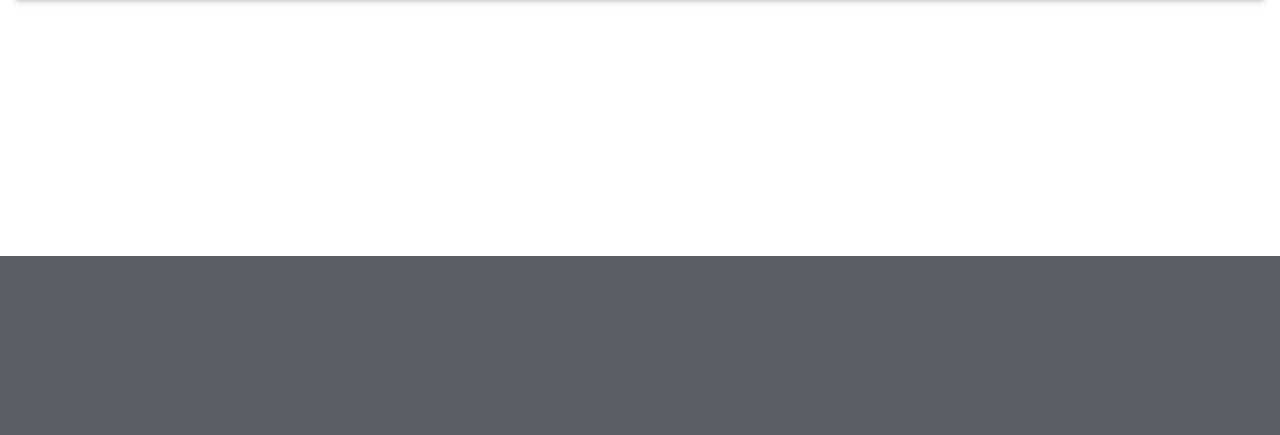
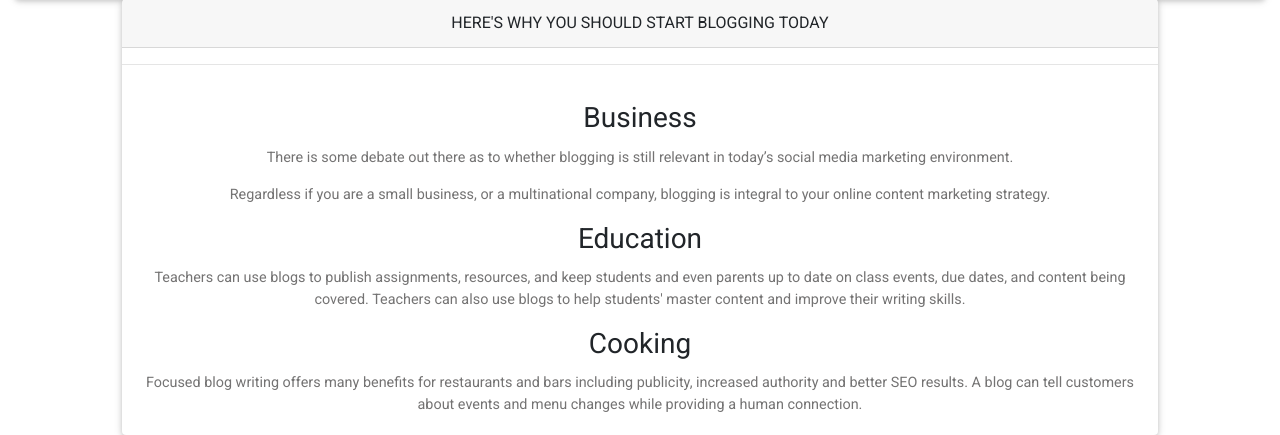
Before and after one commit to derrokip34/Blog, a Flask app: page / in a window 1280 px wide. Shown: the part 544-979 px from the top of the page. Before the commit the page ends 800 px from the top, so only its background shows below. Run offline with Flask 2, Linux system fonts and the light colour scheme; data that the repository does not hold is empty; some libraries are stand-ins or nearby versions.

Commit message:
edit the home page

```diff
--- a/app/main/forms.py
+++ b/app/main/forms.py
@@ -5,7 +5,7 @@ from wtforms.validators import Required,Email,EqualTo
 class Blogform(FlaskForm):
     blog_title = StringField('Blog title',validators=[Required()])
     content = TextAreaField('Post your blog',validators=[Required()])
-    category = SelectField('Blog Category',choices=[('Sports-Blog','Sports'),('Travel-Blog','Travel'),('Fitness-Blog','Fitness'),('Fashion-Blog','Fashion'),('Food-Blog','Food'),('Political-Blog','Politics')],validators=[Required()])
+    category = SelectField('Blog Category',choices=[('Sports-Blog','Sports'),('Travel-Blog','Travel'),('Fitness-Blog','Fitness'),('Fashion-Blog','Fashion'),('Food-Blog','Food'),('Political-Blog','Politics'),('Movie-Blog','Movie')],validators=[Required()])
     submit = SubmitField('Submit your post')
 
 class UpdateForm(FlaskForm):
--- a/app/main/views.py
+++ b/app/main/views.py
@@ -10,8 +10,10 @@ from ..email import send_reset_email
 @main.route('/')
 def index():
 
+    blogs = Blog.query.all()
+
     title = 'Welcome'
-    return render_template('index.html',title=title)
+    return render_template('index.html',title=title,blogs=blogs)
 
 @main.route('/new/blog',methods=["GET","POST"])
 @login_required
--- a/app/models.py
+++ b/app/models.py
@@ -3,6 +3,7 @@ from werkzeug.security import generate_password_hash,check_password_hash
 from flask_login import UserMixin
 from itsdangerous import TimedJSONWebSignatureSerializer as Serializer
 from flask import current_app
+from datetime import datetime
 
 class Quote():
 
@@ -66,6 +67,7 @@ class Blog(db.Model):
     blog_title = db.Column(db.String(255))
     blog_content = db.Column(db.String(1000))
     category = db.Column(db.String())
+    posted_on = db.Column(db.DateTime, default=datetime.utcnow)
     user_id = db.Column(db.Integer,db.ForeignKey("users.id"))
     comments = db.relationship('Comments',backref='review',lazy='dynamic')
 
@@ -97,6 +99,7 @@ class Comments(db.Model):
 
     id = db.Column(db.Integer,primary_key=True)
     comment = db.Column(db.String(255))
+    date_posted = db.Column(db.DateTime, default=datetime.utcnow)
     blog = db.Column(db.Integer,db.ForeignKey("blog.id"))
     user_id = db.Column(db.Integer,db.ForeignKey('users.id'))
 
--- a/app/templates/auth/login.html
+++ b/app/templates/auth/login.html
@@ -15,6 +15,7 @@
             </div>
             {% endfor %}
             {{wtf.quick_form(login_form)}}
+            <p>Forgot your password ? <a href="{{url_for('main.reset_request')}}">Click here</a></p>
             <p>Don't have an account? <a href="{{url_for('auth.register')}}">Sign up here</a></p>
         </div>
         <div class="col-md-3"></div>
--- a/app/templates/index.html
+++ b/app/templates/index.html
@@ -18,9 +18,43 @@
         </div>
     </div>
     {% if current_user.is_authenticated %}
-    <!--Blogs Posted-->
+    <div class="row">
+        <div class="col-md-1"></div>
+        <div class="col-md-8">
+            {% for blog in blogs %}
+            <hr>
+            <div class="card">
+                <div class="card-header"><a href="/user/{{blog.user.username}}">{{blog.user.username|capitalize}}</a></div>
+                <div class="card-body">
+                    <h3 class="card-title"><a href="/blog/{{blog.id}}">{{blog.blog_title}}</a></h3>
+                    <p class="card-text">{{blog.blog_content}}</p>
+                    <div class="card-footer">Posted on {{blog.posted_on.strftime('%Y-%m-%d')}}</div>
+                </div>
+            </div>
+            {% endfor %}
+        </div>
+    </div>
     {% else %}
-    <!---->
+    <div>
+        <div class="row">
+            <div class="col-md-1"></div>
+            <div class="col-md-10">
+                <div class="card text-center">
+                    <div class="card-header">HERE'S WHY YOU SHOULD START BLOGGING TODAY</div>
+                    <hr>
+                    <div class="card-body">
+                        <h3 class="card-title">Business</h3>
+                        <p class="card-text">There is some debate out there as to whether blogging is still relevant in today’s social media marketing environment.</p>
+                        <p class="card-text">Regardless if you are a small business, or a multinational company, blogging is integral to your online content marketing strategy.</p>
+                        <h3 class="card-title">Education</h3>
+                        <p class="card-text">Teachers can use blogs to publish assignments, resources, and keep students and even parents up to date on class events, due dates, and content being covered. Teachers can also use blogs to help students' master content and improve their writing skills.</p>
+                        <h3 class="card-title">Cooking</h3>
+                        <p class="card-text">Focused blog writing offers many benefits for restaurants and bars including publicity, increased authority and better SEO results. A blog can tell customers about events and menu changes while providing a human connection.</p>
+                    </div>
+                </div>
+            </div>
+        </div>
+    </div>
     {% endif %}
 </div>
 {% endblock %}
```
Also changed, not shown: migrations/versions/9bfc743949e6_.py (added, +30 -0 lines).
